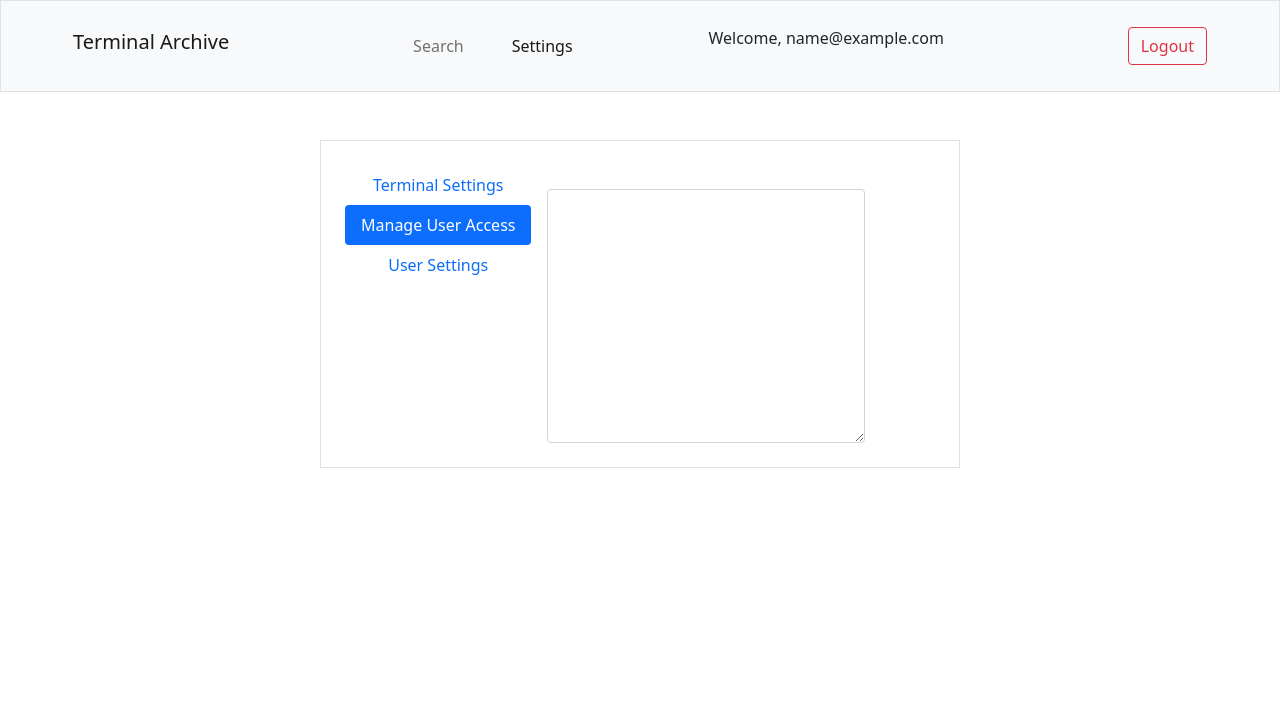
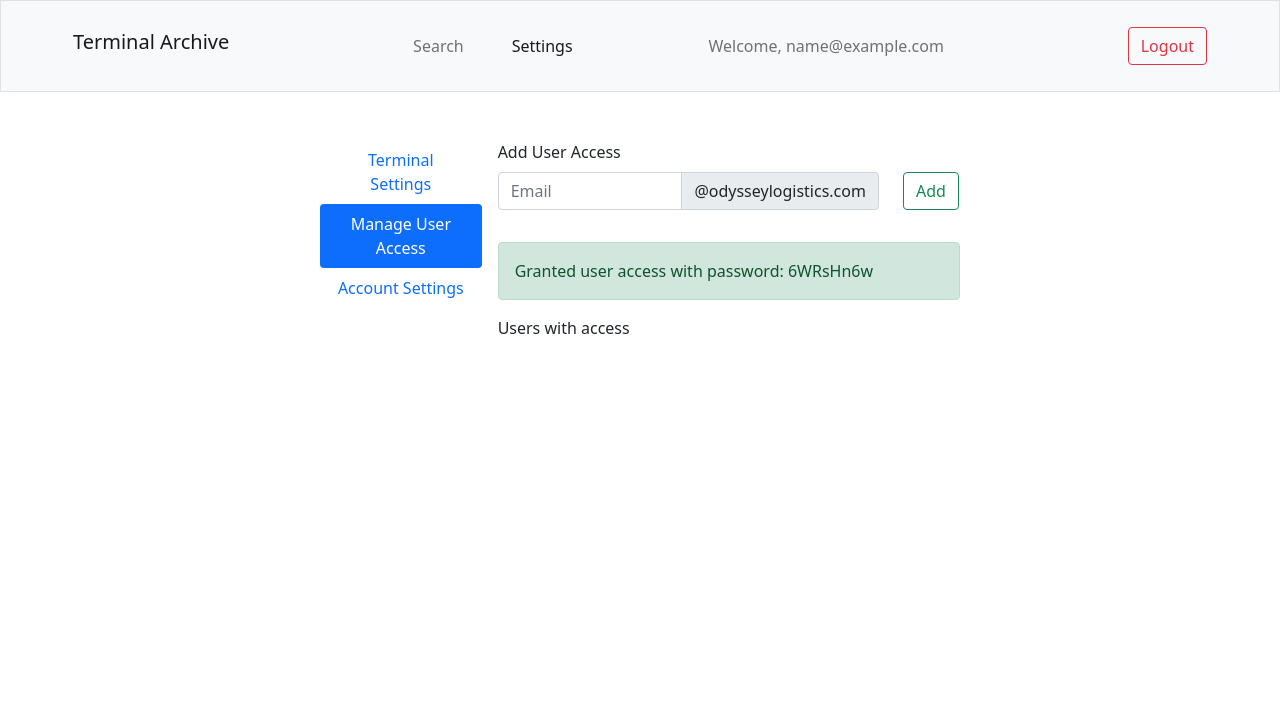
Before and after one commit to ChristianMLand/terminal-archive, a Flask app: page /settings in a window 1280 px wide, after a click on "Manage User Access". Shown: the top 708 px of the page. Run offline with Flask 2, Linux system fonts and the light colour scheme; the visitor is signed in with stand-in values (Sample User, id 1); tables that the repository leaves empty or names only in its code hold one stand-in row (values such as "Sample post").

Commit message:
updated admin page

```diff
--- a/flask_app/controllers/terminal_controller.py
+++ b/flask_app/controllers/terminal_controller.py
@@ -76,11 +76,15 @@ def admin():
     connection = connectToMySQL("terminal_archive")
     query = "SELECT * FROM terminals;"
     terminals = connection.query_db(query)
+
+    query = "SELECT * FROM users;"
+    users = connection.query_db(query)
     connection.connection.close()
 
     context = {
         "logged_user" : logged_user,
-        "terminals" : terminals
+        "terminals" : terminals,
+        "users" : users
     }
     #TODO retrieve all terminals auth data to prefill forms
     #TODO retrieve users with admin level 2 to prefill whitelist form
@@ -103,7 +107,14 @@ def settings():
         return redirect('/admin')
     return render_template("admin.html", logged_user=logged_user)
 
-@app.post("/terminal/update")
+@app.post("/terminals/update")
 def update_terminal():
-    #TODO update terminal auth info in db
+    connection = connectToMySQL("terminal_archive")
+    query = '''
+            UPDATE terminals
+            SET auth_email=%(auth_email)s, auth_password=%(auth_password)s
+            WHERE id=%(terminal_id)s;
+            '''
+    connection.query_db(query, request.form)
+    connection.connection.close()
     return redirect('/admin')
--- a/flask_app/static/js/admin.js
+++ b/flask_app/static/js/admin.js
@@ -15,3 +15,5 @@ terminalSelect.addEventListener('change', e => {
     .catch(console.error)
     console.log(terminalEmail)
 })
+
+//TODO change event listener for users with
--- a/flask_app/templates/admin.html
+++ b/flask_app/templates/admin.html
@@ -29,10 +29,10 @@
                 <a class="nav-link active" href="/settings">Settings</a>
             </li>
         </ul>
-        <p>Welcome, {{logged_user.email}}</p>
+        <span class="navbar-text">Welcome, {{logged_user.email}}</span>
         <a href="/logout" class="btn btn-outline-danger mx-5">Logout</a>
     </nav>
-    <main class="d-flex justify-content-between border p-4 col-6 mx-auto">
+    <main class="d-flex justify-content-between col-6 mx-auto">
         <div class="d-flex align-items-start">
             <div class="nav flex-column nav-pills me-3" id="v-pills-tab" role="tablist" aria-orientation="vertical">
                 <button class="nav-link active" id="v-pills-home-tab" data-bs-toggle="pill"
@@ -43,16 +43,15 @@
                     aria-selected="false">Manage User Access</button>
                 <button class="nav-link" id="v-pills-settings-tab" data-bs-toggle="pill"
                     data-bs-target="#v-pills-settings" type="button" role="tab" aria-controls="v-pills-settings"
-                    aria-selected="false">User Settings</button>
+                    aria-selected="false">Account Settings</button>
             </div>
             <div class="tab-content" id="v-pills-tabContent">
                 <div class="tab-pane fade show active" id="v-pills-home" role="tabpanel"
                     aria-labelledby="v-pills-home-tab">
-                    <form id="terminal-form" action="">
+                    <form id="terminal-form" method="post" action="/terminals/update">
                         <div class="mb-3">
                             <label class="form-label">Terminal</label>
-                            <select name="terminal" class="form-select">
-                                <option value="1">test</option>
+                            <select name="terminal_id" class="form-select">
                                 {% for terminal in terminals %}
                                 <option value="{{terminal.id}}">{{terminal.name}}</option>
                                 {% endfor %}
@@ -60,25 +59,48 @@
                         </div>
                         <div class="mb-3">
                             <label for="exampleInputEmail1" class="form-label">Email address</label>
-                            <input type="email" class="form-control" id="exampleInputEmail1">
+                            <input type="email" name="auth_email" class="form-control" id="exampleInputEmail1">
                         </div>
                         <div class="mb-3">
                             <label for="exampleInputPassword1" class="form-label">Password</label>
-                            <input type="text" class="form-control" id="exampleInputPassword1">
+                            <input type="text" name="auth_password" class="form-control" id="exampleInputPassword1">
                         </div>
                         <button type="submit" class="btn btn-outline-primary">Submit</button>
                     </form>
                 </div>
                 <div class="tab-pane fade" id="v-pills-profile" role="tabpanel" aria-labelledby="v-pills-profile-tab">
-                    <form action="">
-                        <label for=""></label>
-                        <textarea class="form-control" name="" id="" cols="30" rows="10"></textarea>
+                    <form action="/" class="row align-items-center justify-content-between">
+                        <div class="col col-10 mb-3">
+                            <label for="" class="form-label">Add User Access</label>
+                            <div class="input-group mb-3">
+                                <input type="text" name="email" class="form-control" placeholder="Email" aria-label="Recipient's email"
+                                    aria-describedby="basic-addon2">
+                                <span class="input-group-text" id="basic-addon2">@odysseylogistics.com</span>
+                            </div>
+                        </div>
+                        <div class="col col-2">
+                            <button class="btn btn-outline-success">Add</button>
+                        </div>
                     </form>
+                    <span class="d-flex alert alert-success">Granted user access with password: 6WRsHn6w</span>
+                    <p>Users with access</p>
+                    <ul class="list-group">
+                        {% for user in users %}
+                        <li class="list-group-item d-flex gap-4 justify-content-between align-items-center">
+                            <span>{{user.email}} </span>
+                            <select name="account_level" class="form-select">
+                                <option value="1">Basic</option>
+                                <option value="2">Admin</option>
+                                <option value="3">Owner</option>
+                            </select>
+                            <a href="/remove-access/{{user.id}}" class="btn btn-sm btn-outline-danger">Remove</a>
+                        </li>
+                        {% endfor %}
+                    </ul>
                 </div>
                 <div class="tab-pane fade" id="v-pills-settings" role="tabpanel" aria-labelledby="v-pills-settings-tab">
                     <form action="">
-                        <label for=""></label>
-                        <textarea class="form-control" name="" id="" cols="30" rows="10"></textarea>
+                        TODO add change password field
                     </form>
                 </div>
             </div>
--- a/flask_app/templates/search.html
+++ b/flask_app/templates/search.html
@@ -29,7 +29,7 @@
                 <a class="nav-link" href="/settings">Settings</a>
             </li>
         </ul>
-        <p>Welcome, {{logged_user.email}}</p>
+        <span class="navbar-text">Welcome, {{logged_user.email}}</span>
         <a href="/logout" class="btn btn-outline-danger mx-5">Logout</a>
     </nav>
     <main class="d-flex h-75 w-75 mx-auto flex-column align-items-center justify-content-center">
```
